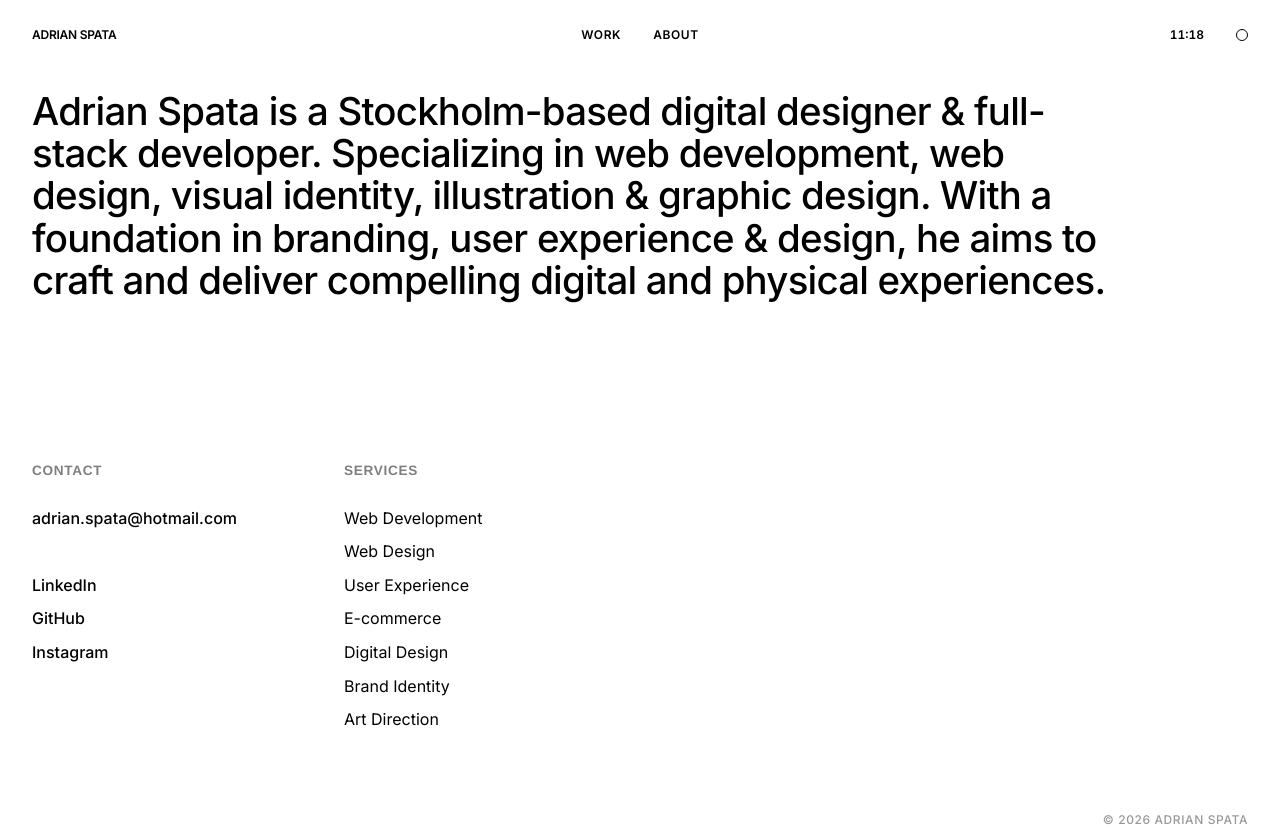
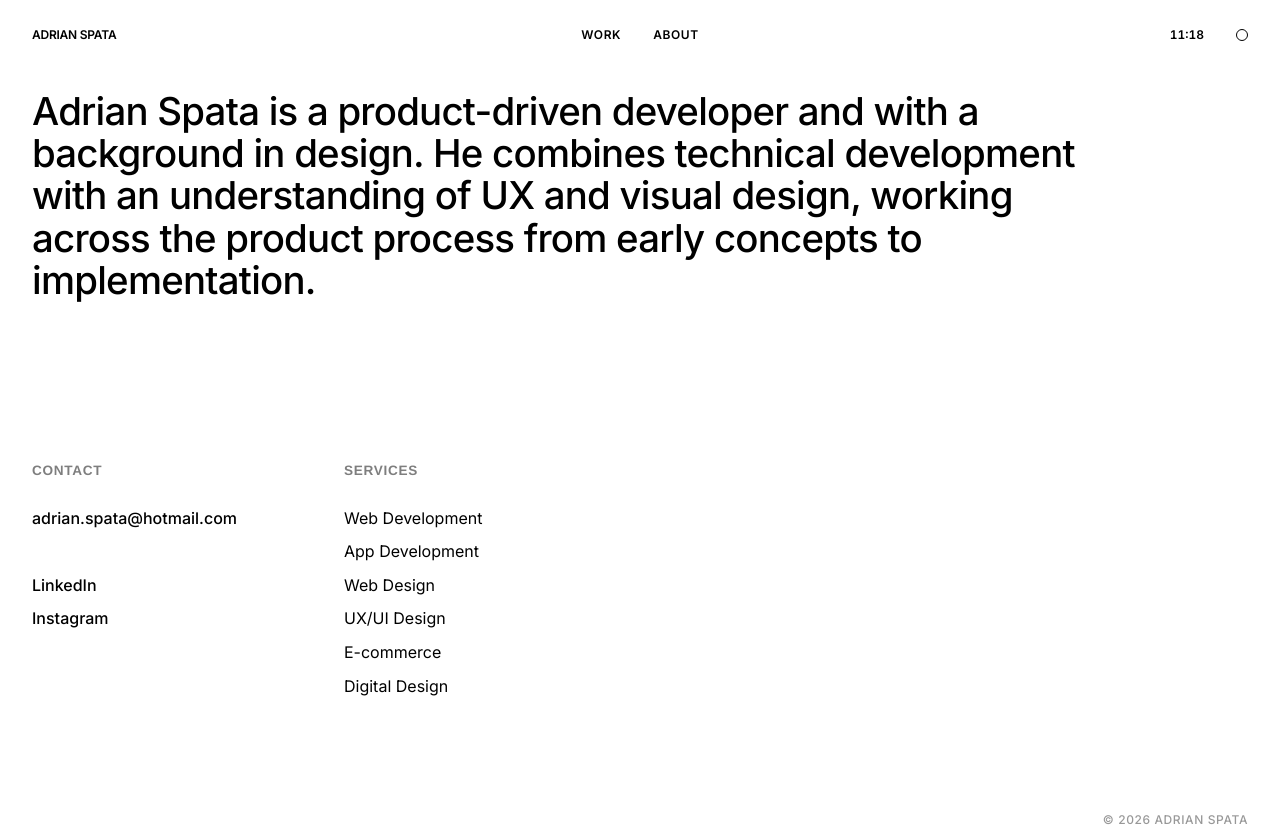
Before and after one commit to adrianspata/portfolio, a React (Vite) app: page /about in a window 1280 px wide. Built offline with nearby package versions, Linux system fonts and the light colour scheme.

Commit message:
feat(navigation): update footer and contact page styling and layout

```diff
--- a/src/components/Footer.tsx
+++ b/src/components/Footer.tsx
@@ -1,7 +1,11 @@
 import React, { useState, useEffect } from "react";
 import "../Styles/Footer.css";
 
-const Footer: React.FC = () => {
+interface FooterProps {
+  isVisible?: boolean;
+}
+
+const Footer: React.FC<FooterProps> = ({ isVisible = true }) => {
   const [time, setTime] = useState(new Date());
 
   useEffect(() => {
@@ -16,7 +20,13 @@ const Footer: React.FC = () => {
   });
 
   return (
-    <footer className="site-footer">
+    <footer
+      className="site-footer"
+      style={{
+        opacity: isVisible ? 1 : 0,
+        transition: "opacity 0.6s ease"
+      }}
+    >
       <span className="footer-time">{formattedTime}</span>
       <span className="footer-copy">© 2026 ADRIAN SPATA</span>
     </footer>
--- a/src/pages/ContactPage.tsx
+++ b/src/pages/ContactPage.tsx
@@ -9,7 +9,7 @@ const ContactPage: React.FC = () => {
 
       <div className="info-content">
         <h1 className="info-statement">
-          Adrian Spata is a Stockholm-based digital designer &amp; full-stack developer. Specializing in web development, web design, visual identity, illustration &amp; graphic design. With a foundation in branding, user experience &amp; design, he aims to craft and deliver compelling digital and physical experiences.
+          Adrian Spata is a product-driven developer and  with a background in design. He combines technical development with an understanding of UX and visual design, working across the product process from early concepts to implementation.
         </h1>
 
         <div className="info-columns">
@@ -19,7 +19,7 @@ const ContactPage: React.FC = () => {
               <li><a href="mailto:adrian.spata@hotmail.com">adrian.spata@hotmail.com</a></li>
               <li><br /></li>
               <li><a href="https://www.linkedin.com/in/adrian-spata-5573901a0/" target="_blank" rel="noopener noreferrer">LinkedIn</a></li>
-              <li><a href="https://github.com/adrianspata" target="_blank" rel="noopener noreferrer">GitHub</a></li>
+              {/* <li><a href="https://github.com/adrianspata" target="_blank" rel="noopener noreferrer">GitHub</a></li> */}
               <li><a href="https://www.instagram.com/adrianspata" target="_blank" rel="noopener noreferrer">Instagram</a></li>
             </ul>
           </div>
@@ -28,12 +28,11 @@ const ContactPage: React.FC = () => {
             <h2>Services</h2>
             <ul>
               <li>Web Development</li>
+              <li>App Development</li>
               <li>Web Design</li>
-              <li>User Experience</li>
+              <li>UX/UI Design</li>
               <li>E-commerce</li>
               <li>Digital Design</li>
-              <li>Brand Identity</li>
-              <li>Art Direction</li>
             </ul>
           </div>
         </div>
```
